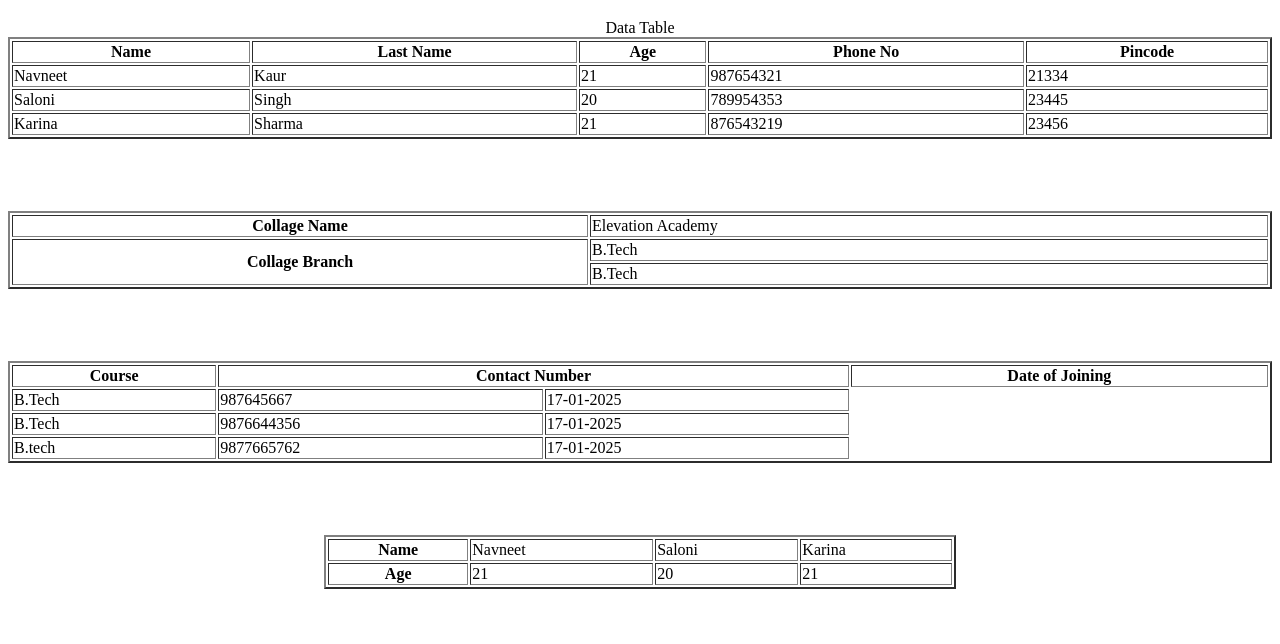
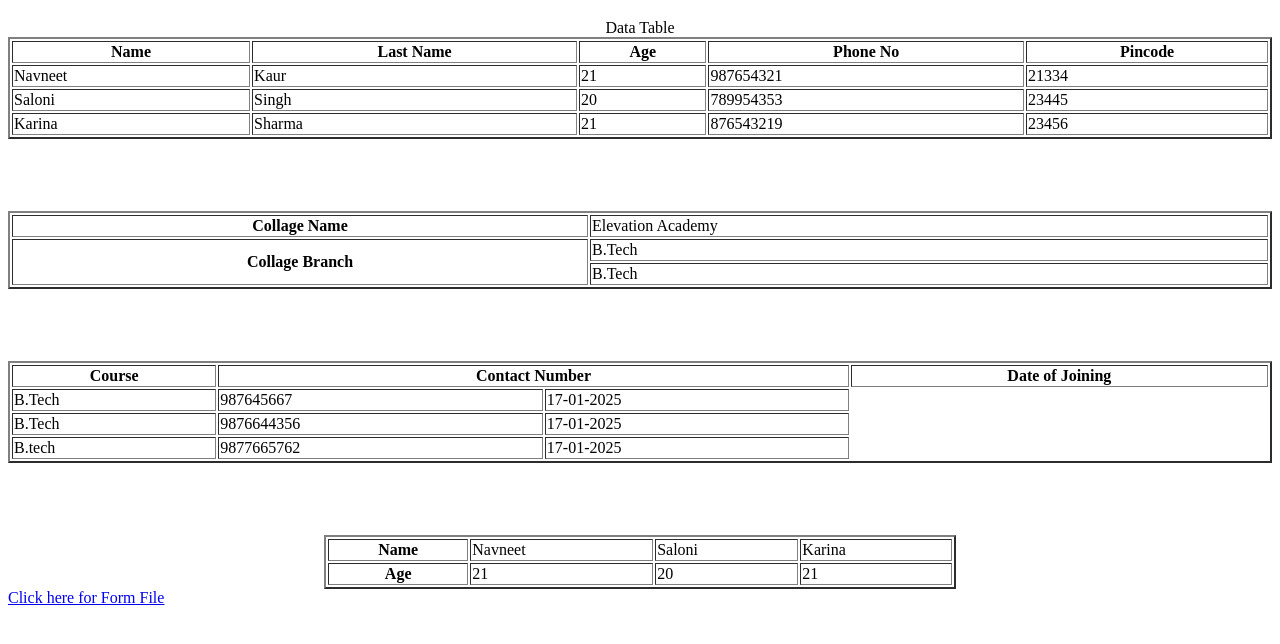
Before and after one commit to Navkaur0987252/HTMLA2, a plain HTML site: page index1.html in a window 1280 px wide. Drawn offline with Linux system fonts and the light colour scheme.

Commit message:
Update index1.html

```diff
--- a/index1.html
+++ b/index1.html
@@ -113,6 +113,6 @@ width="50%">
         </tbody>
     </thead>
 </table>
-    <a href="./index.html">
+    <a href="./index.html">Click here for Form File</a>
 </body>
 </html>
```
